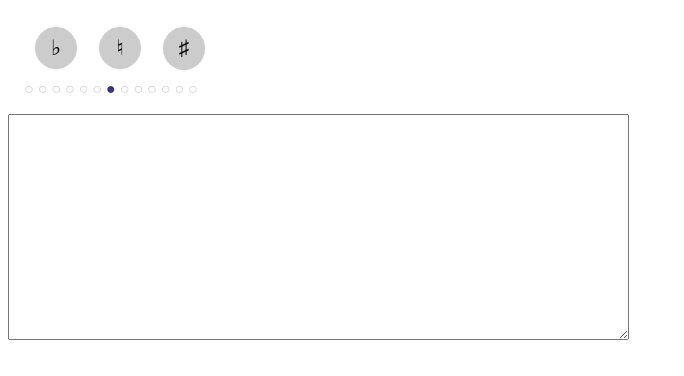
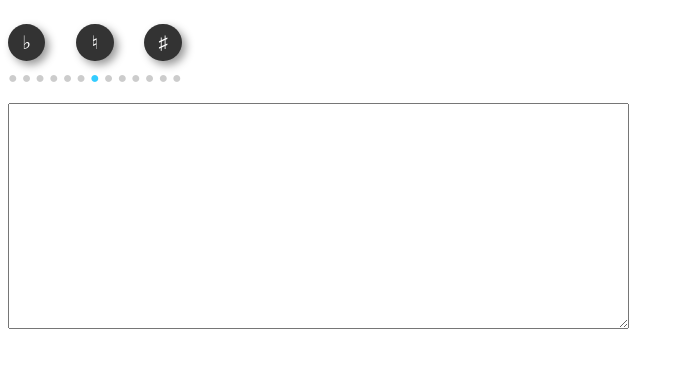
Before and after one commit to koji-hirono/ukulele-view, a Vue app: page / in a window 1280 px wide. Shown: the top 376 px of the page, without its empty margins (0-684 px from the left). Built offline with nearby package versions, Linux system fonts and the light colour scheme.

Commit message:
KeyControl: Change layout

```diff
--- a/src/components/KeyControl.vue
+++ b/src/components/KeyControl.vue
@@ -1,13 +1,22 @@
 <template>
   <div class="container">
-    <div>
-      <button type="button" @click="keyDown">&#x266D;</button>
-      <button type="button" @click="keyReset">&#x266E;</button>
-      <button type="button" @click="keyUp">&#x266F;</button>
+    <div class="control-bar">
+      <div>
+        <button type="button" class="control-button"
+          @click="keyDown">&#x266D;</button>
+      </div>
+      <div>
+        <button type="button" class="control-button"
+          @click="keyReset">&#x266E;</button>
+      </div>
+      <div>
+        <button type="button" class="control-button"
+          @click="keyUp">&#x266F;</button>
+      </div>
     </div>
     <div>
-      <span v-for="key in keyRange" :key="key" :class="keyClass(key)">
-        {{ keyIcon(key) }}
+      <span v-for="key in keyRange" :key="key" :class="keyClass(key)" class="meter">
+        ●
       </span>
     </div>
   </div>
@@ -38,13 +47,6 @@ export default {
     keyReset () {
       this.$store.dispatch('keyReset')
     },
-    keyIcon (key) {
-      if (key === this.keyCurrent) {
-        return '●'
-      } else {
-        return '○'
-      }
-    },
     keyClass (key) {
       if (key === 0) {
         return 'zero'
@@ -60,24 +62,34 @@ export default {
 
 <style scoped>
 .container {
-  margin: 0.5em;
-  padding: 0.5em;
+  margin: 0.5em 0;
+  padding: 0.5em 0;
+  display: flex;
+  width: max-content;
+  flex-direction: column;
 }
-button {
-  margin: 0.5em 0.5em 0.5em 0.5em;
+.control-bar {
+  margin: 0.5em 0;
+  display: flex;
+  justify-content: space-between;
+}
+.control-button {
   width: 2em;
   height: 2em;
-  font-size: 16pt;
+  font-size: 14pt;
+  font-family: Helvetica, Arial, sans-serif;
   text-align: center;
   border-radius: 50%;
-  border: none;
-  background-color: #ccc;
-  color: #000;
+  border-style: none;
+  filter: drop-shadow(4px 4px 4px rgba(0, 0, 0, 0.4));
+  background-color: #333;
+  color: #fff;
 }
-button:active {
-  -webkit-transform: translateY(4px);
+.control-button:active {
   transform: translateY(4px);
-  box-shadow: 0px 0px 1px rgba(0, 0, 0, 0.2);
+  filter: none;
+}
+.meter {
 }
 .active {
   color: #c33;
@@ -86,6 +98,6 @@ button:active {
   color: #ccc;
 }
 .zero {
-  color: #338;
+  color: #3cf;
 }
 </style>
```
